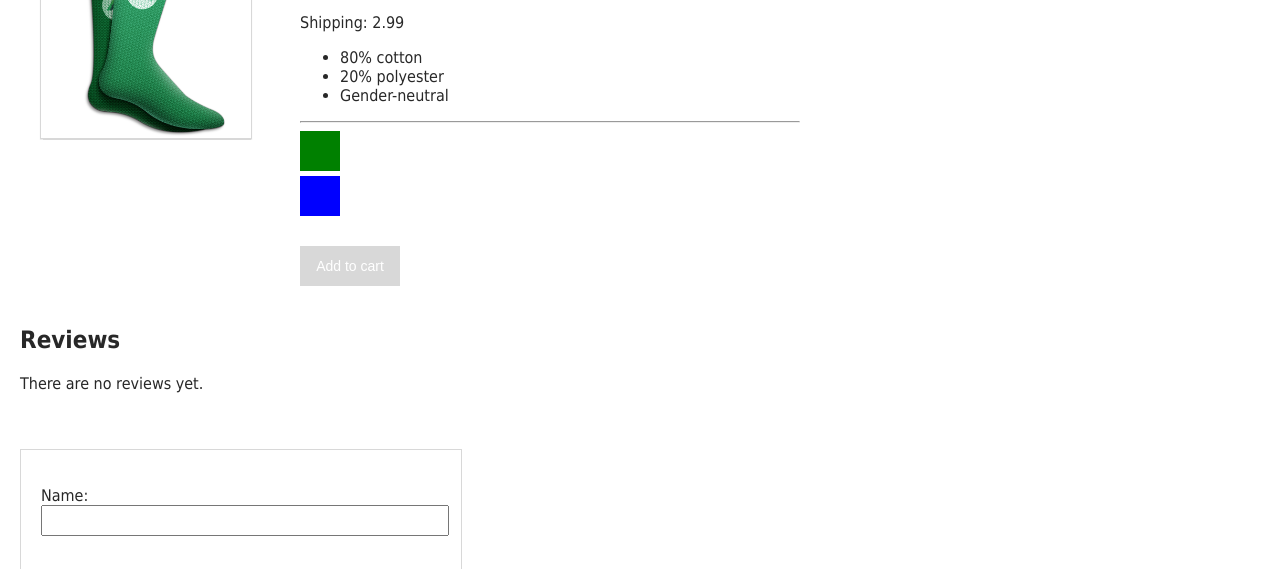
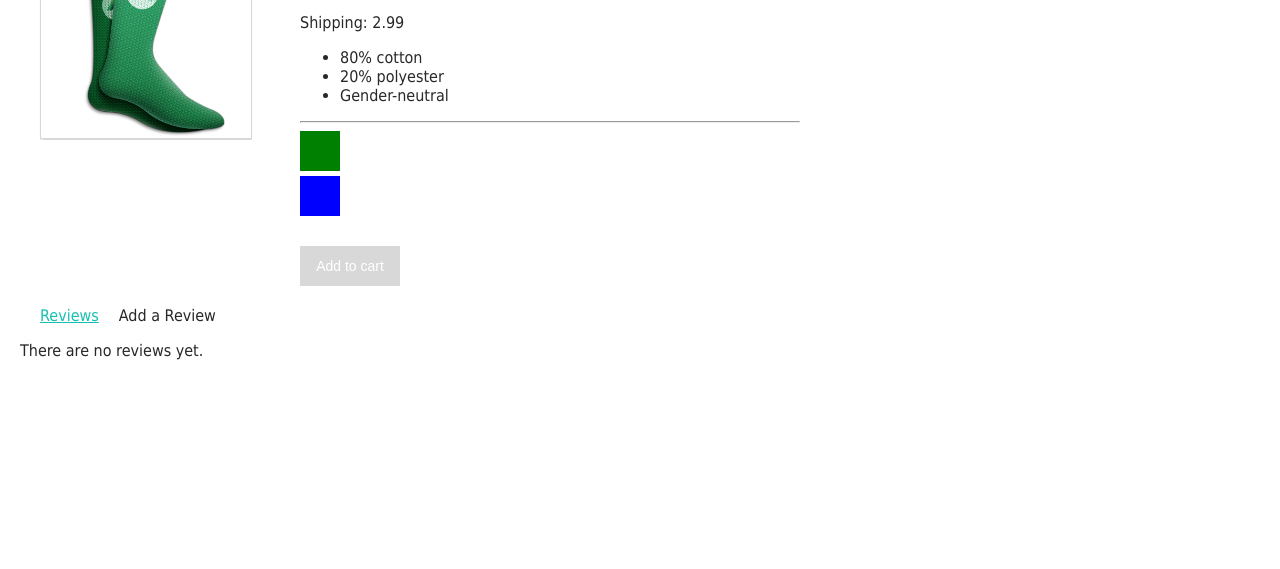
Before and after one commit to wojciech-szymanski/vuemastery, a plain HTML site: page index.html in a window 1280 px wide. Shown: the part 188-757 px from the top of the page. Drawn offline with nearby package versions, Linux system fonts and the light colour scheme.

Commit message:
Added tabs for switching between reviews and form.

```diff
--- a/main.js
+++ b/main.js
@@ -1,3 +1,5 @@
+var eventBus = new Vue();
+
 Vue.component('product', {
     props: {
         premium: {
@@ -32,18 +34,7 @@ Vue.component('product', {
                     :disabled="inStock === 0"
                 >Add to cart</button>
             </div>
-            <div class="review-list">
-                <h2>Reviews</h2>
-                <p v-if="!reviews.length">There are no reviews yet.</p>
-                <ul v-else>
-                    <li v-for="(review, index) in reviews" :key="index">
-                        <p>{{ review.name }}</p>
-                        <p>Rating: {{ review.rating }}</p>
-                        <p>{{ review.review }}</p>
-                    </li>
-                </ul>
-            </div>
-            <product-review @review-submitted="addReview"></product-review>
+            <product-tabs :reviews="reviews"></product-tabs>
         </div>
     `,
     data() {
@@ -75,9 +66,6 @@ Vue.component('product', {
         updateProduct(index) {
             this.selectedVariant = index;
         },
-        addReview(review) {
-            this.reviews.push(review);
-        },
     },
     computed: {
         title() {
@@ -96,6 +84,51 @@ Vue.component('product', {
 
             return 2.99;
         },
+    },
+    mounted() {
+        eventBus.$on('review-submitted', productReview => {
+            this.reviews.push(productReview)
+        })
+    }
+});
+
+Vue.component('product-tabs', {
+    props: {
+        reviews: {
+            type: Array,
+            requirted: false,
+        },
+    },
+    template: `
+    <div class="review-list">
+        <div>
+            <span class="tab"
+                v-for="(tab, index) in tabs"
+                :key="index"
+                :class="{ activeTab: selectedTab === tab }"
+                @click="selectedTab = tab"
+            >{{ tab }}</span>
+        </div>
+        <div v-show="selectedTab === 'Reviews'">
+            <p v-if="!reviews.length">There are no reviews yet.</p>
+            <ul v-else>
+                <li v-for="(review, index) in reviews" :key="index">
+                    <p>{{ review.name }}</p>
+                    <p>Rating: {{ review.rating }}</p>
+                    <p>{{ review.review }}</p>
+                </li>
+            </ul>
+        </div>
+        <div v-show="selectedTab === 'Add a Review'">
+            <product-review></product-review>
+        </div>
+    </div>
+    `,
+    data() {
+        return {
+            tabs: ['Reviews', 'Add a Review'],
+            selectedTab: 'Reviews',
+        };
     },
 });
 
@@ -144,7 +177,7 @@ Vue.component('product-review', {
             let fields = ['name', 'review', 'rating'];
             this.errors = [];
             if (fields.every(field => !!this[field])) {
-                this.$emit('review-submitted', {
+                eventBus.$emit('review-submitted', {
                     name: this.name,
                     review: this.review,
                     rating: this.rating,
--- a/styles.css
+++ b/styles.css
@@ -70,6 +70,16 @@ body {
     border: 1px solid #d8d8d8;
   }
 
+  .tab {
+    margin-left: 20px;
+    cursor: pointer;
+  }
+
+  .activeTab {
+    color: #16C0B0;
+    text-decoration: underline;
+  }
+
   input {
     width: 100%;
     height: 25px;
```
